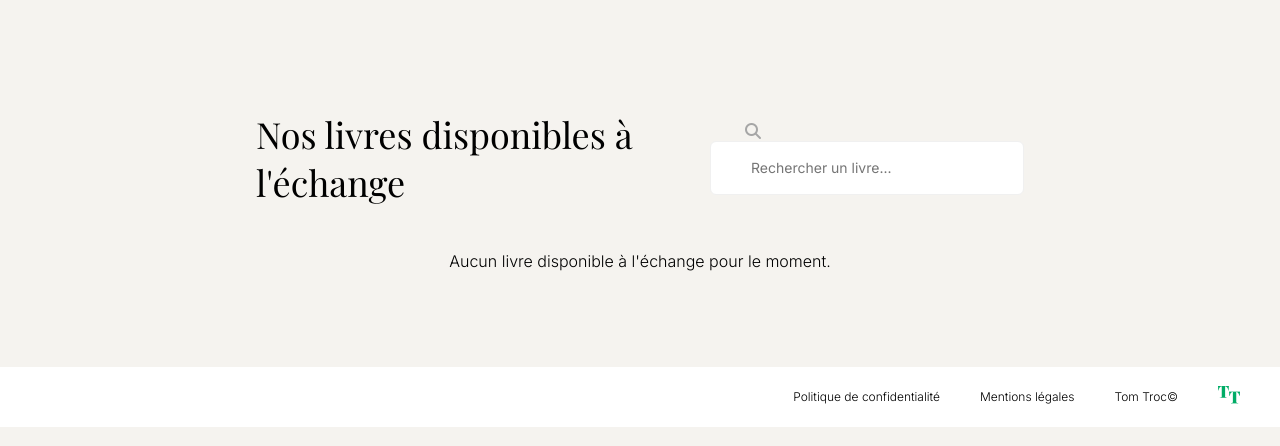
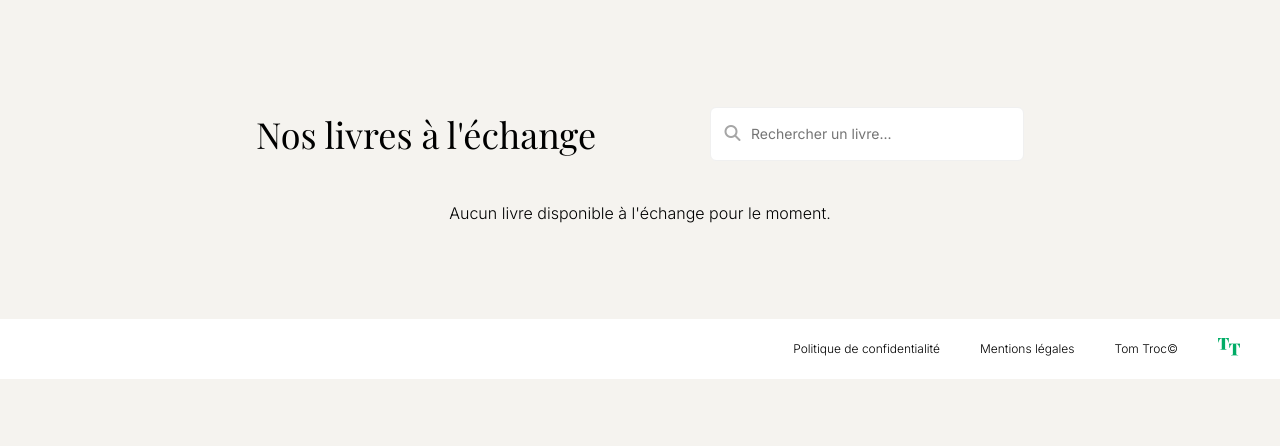
Before and after one commit to HazzReghem/TomTroc, a PHP site: template views/templates/books.php in a window 1280 px wide. Shown: the part 80-526 px from the top of the page. Run offline with PHP 8.4, Linux system fonts and the light colour scheme; the template is opened without the code that fills it, so the values that code supplies are empty; some libraries are stand-ins or nearby versions; some web fonts are replaced.

Commit message:
autoloader clean

```diff
--- a/views/templates/books.php
+++ b/views/templates/books.php
@@ -4,7 +4,7 @@
 <section id="availableBooks-section" arialabelledby="availableBooks-section-title">
 
     <div class="topContainer">
-        <h1 id="availableBooks-section-title">Nos livres disponibles à l'échange</h1>
+        <h1 id="availableBooks-section-title">Nos livres à l'échange</h1>
 
         <form method="GET" action="index.php?action=books">
             <i class="fa-solid fa-magnifying-glass"></i>
--- a/views/templates/home.php
+++ b/views/templates/home.php
@@ -19,6 +19,8 @@
     <div class="lastBooks">
         <?php foreach ($lastBooks as $book): ?>
             <article class="bookCard">
+
+                <!-- Asset/image.concatenation -->
                 <img src="<?= htmlspecialchars($book['image']) ?>" alt="Couverture de <?= htmlspecialchars($book['title']) ?>">
 
                 <h3><?= htmlspecialchars($book['title']) ?></h3>
@@ -29,7 +31,7 @@
         <?php endforeach; ?>
     </div>
 
-    <a href="#" class="submit">Voir tous les livres</a>
+    <a href="index.php?action=books" class="submit">Voir tous les livres</a>
 </section>
 
 <section id="how-to-section" arialabelledby="how-to-section-title">
```
Also changed, not shown: config/autoload.php (+0 -25 lines).
